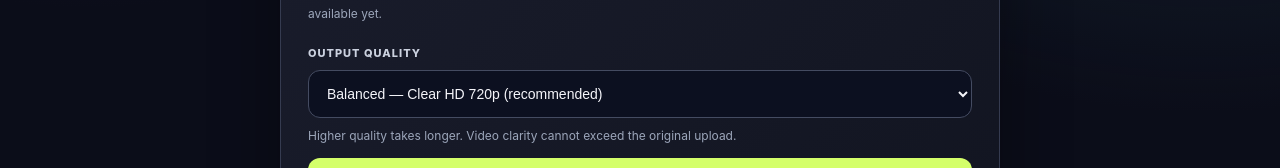
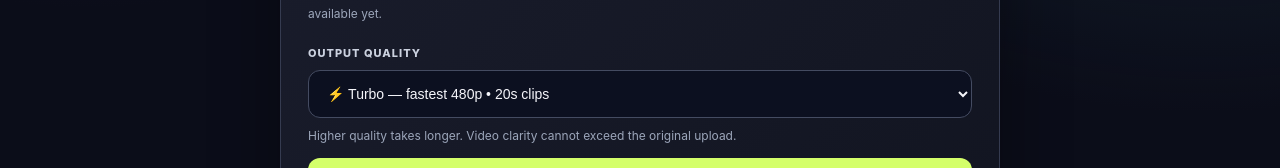
Before and after one commit to meenanaman326-gif/clipping-, a plain HTML site: page app/static/index.html in a window 1280 px wide. Shown: the part 839-1007 px from the top of the page. Drawn offline with Linux system fonts and the light colour scheme.

Commit message:
Make Turbo 480p speed mode default for short-form clips

```diff
--- a/app/static/index.html
+++ b/app/static/index.html
@@ -15,7 +15,7 @@
 <div id="upload-pane" hidden><label for="video-file">CHOOSE YOUR VIDEO FILE</label><input id="video-file" type="file" accept=".mp4,.mov,.mkv,.webm,video/*"><p class="hint">MP4, MOV, MKV, WebM • Up to 500 MB • Maximum 25 minutes</p></div>
 <div id="live-pane" hidden><label for="live-url">LIVE STREAM URL</label><input id="live-url" type="url" placeholder="https://www.twitch.tv/channel or a supported live link"><p class="hint">Capture starts from the current live broadcast, not earlier footage. Supported public Twitch, Kick, and YouTube Live streams only.</p><label for="capture-seconds">CAPTURE LENGTH</label><select id="capture-seconds"><option value="60">60 seconds</option><option value="120" selected>120 seconds</option><option value="180">180 seconds</option></select></div>
 <div class="quality-options"><label for="analysis-mode">HIGHLIGHT ANALYSIS</label><select id="analysis-mode" name="analysis_mode"><option value="fast" selected>⚡ Fast — sound peaks + raised voices</option><option value="deep">🔬 Deep — sound + motion + scene cuts (slower)</option></select><p class="hint">Powered by an adapted MIT-licensed NeonClipping activity ranker. Full dialogue understanding and subtitles are not available yet.</p></div>
-<div class="quality-options"><label for="quality">OUTPUT QUALITY</label><select id="quality" name="quality"><option value="balanced" selected>Balanced — Clear HD 720p (recommended)</option><option value="high">High Quality — Full HD 1080p (slower)</option><option value="fast">Fast Preview — 480p (lower quality)</option></select><p class="hint">Higher quality takes longer. Video clarity cannot exceed the original upload.</p></div>
+<div class="quality-options"><label for="quality">OUTPUT QUALITY</label><select id="quality" name="quality"><option value="fast" selected>⚡ Turbo — fastest 480p • 20s clips</option><option value="balanced">Balanced — Clear HD 720p (slower)</option><option value="high">High Quality — Full HD 1080p (slowest)</option></select><p class="hint">Higher quality takes longer. Video clarity cannot exceed the original upload.</p></div>
 <button type="submit" id="create-btn" class="primary">✦ Generate my clips →</button>
 </form>
 <div id="status" hidden><div class="progress-title"><strong id="status-text">Preparing...</strong><span id="percent">0%</span></div><div class="track"><div id="bar"></div></div><p>Keep this page open while video processing finishes.</p></div>
```
